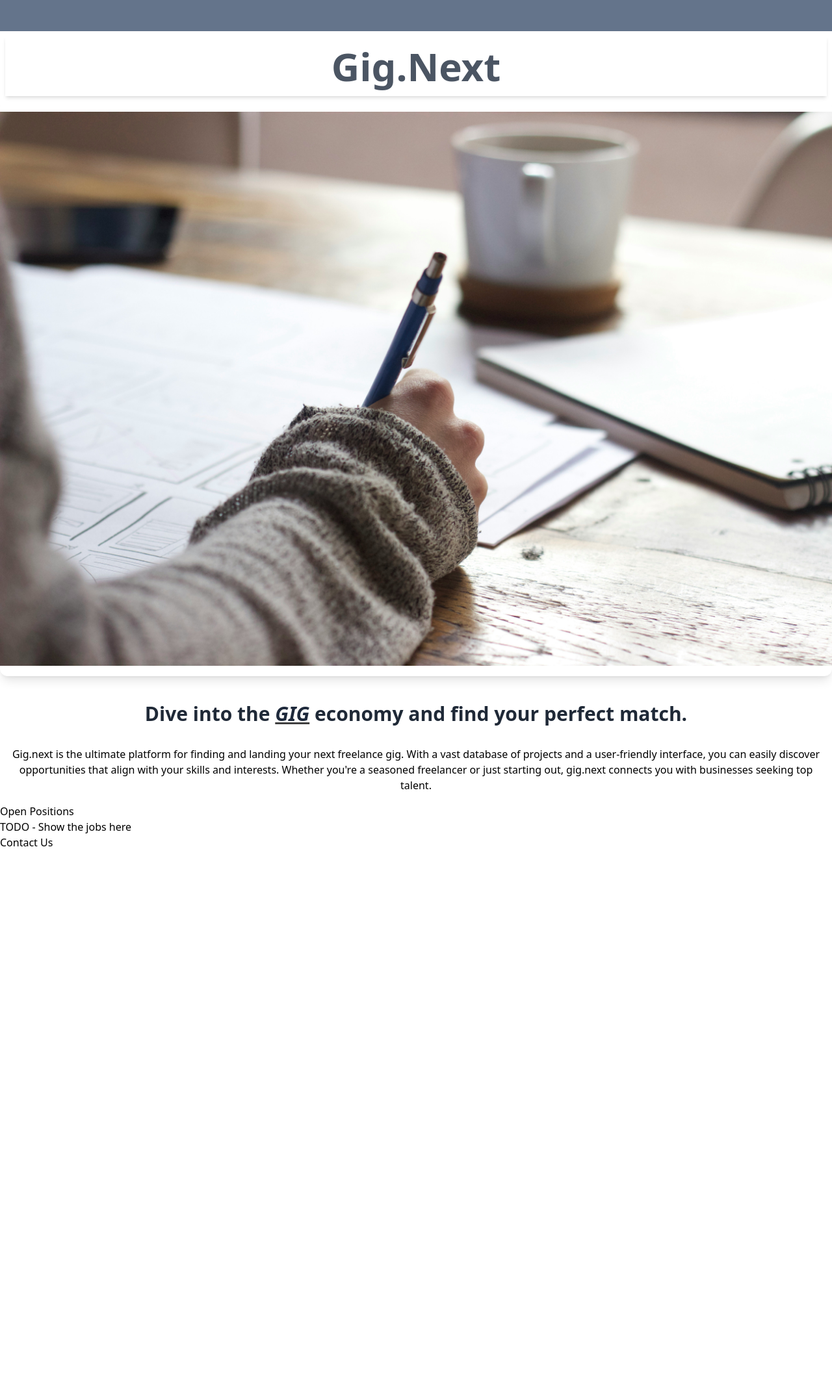
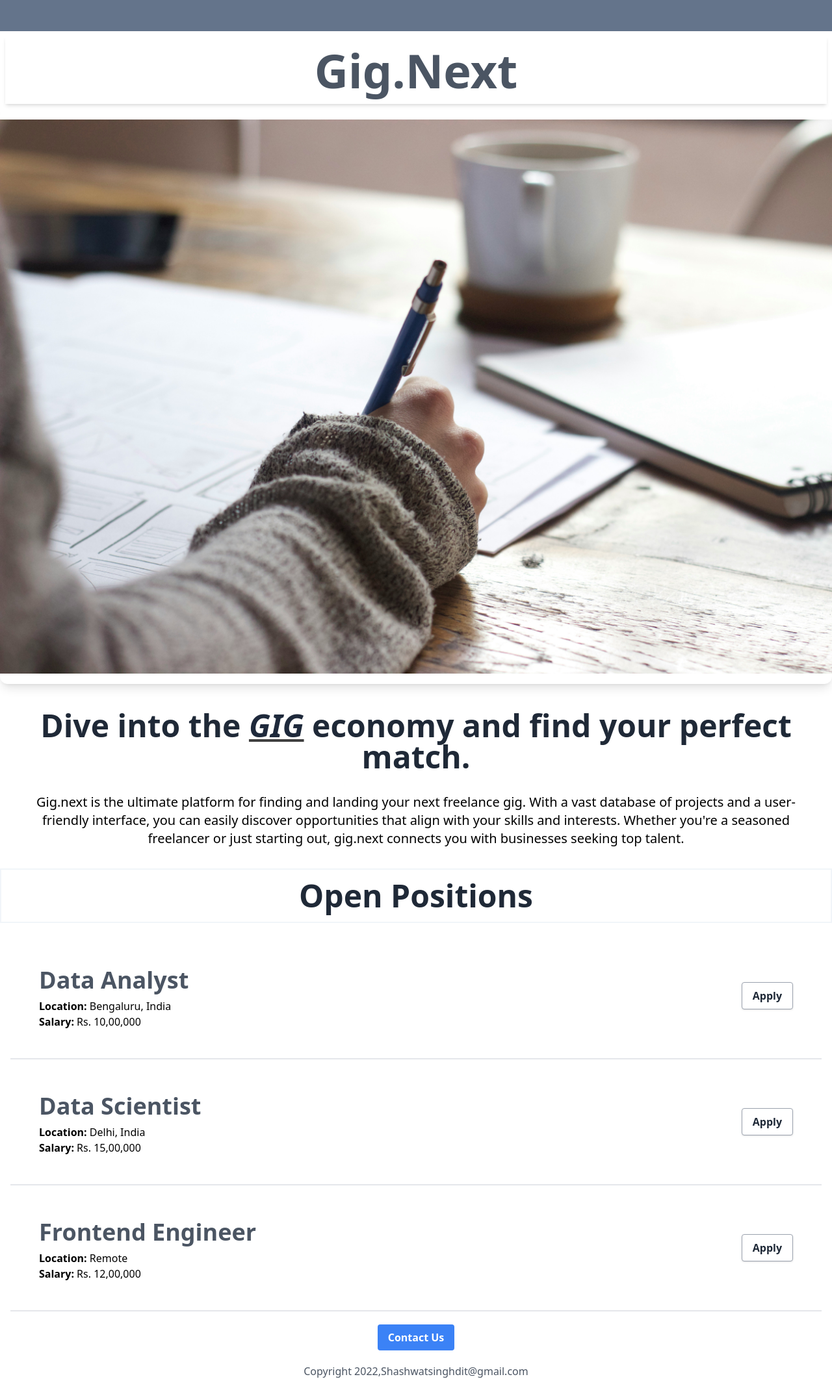
Before and after one commit to EmberDes/Career-website, a Flask app: page / in a window 1280 px wide. Shown: the whole page at 65% size. Before the commit the page ends 1303 px from the top, so only its background shows below. Run offline with Flask 3, Linux system fonts and the light colour scheme; some libraries are stand-ins or nearby versions.

Commit message:
Added Dynamic data and Api Route

```diff
--- a/app.py
+++ b/app.py
@@ -1,10 +1,36 @@
-from flask import Flask, render_template, request, redirect, url_for
+from flask import Flask, jsonify, render_template, request, redirect, url_for
+from jinja2.utils import Joiner
 
 app = Flask(__name__)
 
+jobs=[
+  {
+    'id' : 1,
+    "title":"Data Analyst",
+    "location":"Bengaluru, India",
+    "salary":"Rs. 10,00,000"
+  },
+  {
+    "id":2,
+    "title":"Data Scientist",
+    "location":"Delhi, India",
+    "salary":"Rs. 15,00,000"
+  },
+  {
+    "id":3,
+    "title":"Frontend Engineer",
+    "location":"Remote",
+    "salary":"Rs. 12,00,000"
+  }
+]
 
 @app.route('/')
 def helloworld():
-  return render_template('home.html')
+  return render_template('home.html' , Jobs = jobs)
+@app.route('/jobs')
+def list_jobs():
+  return jsonify(jobs)
+
+
 if __name__ == "__main__":
   app.run(host='0.0.0.0', debug=True)
--- a/pyproject.toml
+++ b/pyproject.toml
@@ -8,6 +8,7 @@ readme = "README.md"
 [tool.poetry.dependencies]
 python = "^3.11"
 flask = "^3.0.3"
+jinja2 = "^3.1.4"
 
 
 [build-system]
--- a/templates/home.html
+++ b/templates/home.html
@@ -15,19 +15,28 @@
 
 
 
-    <h1 class="text-6xl font-bold font-sans m-2 text-center text-gray-600 py-4 shadow-md">Gig.Next</h1>
+    <h1 class="text-7xl font-bold font-sans m-2 text-center text-gray-600 py-4 shadow-md">Gig.Next</h1>
 
 
 
     <img class="container  w-screen h-full mx-auto rounded-xl py-4 shadow-lg   " src = "https://59c42aae-b0c5-48bc-a3d0-f0a8d7520fcd-00-22choi76bucmd.pike.replit.dev/static/Banner.jpg" height=320 >
 
-    <h2 class=" p-4 pt-10  text-center font-semibold text-3xl  text-gray-800 = ">Dive into the <span class="text-slate-800 italic underline decoration-neutral-700 font-bold">GIG</span> economy and find your perfect match.</h2>
+    <h2 class=" p-4 pt-10  text-center font-semibold text-5xl  text-gray-800 = ">Dive into the <span class="text-slate-800 italic underline decoration-neutral-700 font-bold">GIG</span> economy and find your perfect match.</h2>
 
 
-  <p class="text-center p-4 ">Gig.next is the ultimate platform for finding and landing your next freelance gig. With a vast database of projects and a user-friendly interface, you can easily discover opportunities that align with your skills and interests. Whether you're a seasoned freelancer or just starting out, gig.next connects you with businesses seeking top talent. </p>
-  <h2>Open Positions</h2>
-  <p>TODO - Show the jobs here</p>
-  <button>Contact Us</button>
+  <p class="text-center  px-11 p-4 text-xl max-w-fit ">Gig.next is the ultimate platform for finding and landing your next freelance gig. With a vast database of projects and a user-friendly interface, you can easily discover opportunities that align with your skills and interests. Whether you're a seasoned freelancer or just starting out, gig.next connects you with businesses seeking top talent. </p>
+  <h2 class="text-center p-4 text-5xl font-semibold text-gray-800 border-2 border-slate-100 p-4 my-4"">Open Positions</h2>
+  <div>
+    {% for job in Jobs %}
+     {% include 'jobitem.html' %}
+
+    {% endfor %}
+  </div>
+  <button class=" flex m-5  mx-auto w-50%  bg-blue-500 hover:bg-blue-700 text-white font-bold py-2 px-4 rounded">
+    Contact Us
+  </button>
+
+  <p class="text-center text-gray-600""> Copyright 2022,Shashwatsinghdit@gmail.com</p>
 
 </body>
 </html>
--- /dev/null
+++ b/templates/jobitem.html
@@ -0,0 +1,16 @@
+<div class="mx-4  p-11 border-b-2 flex justify-between items-center"">
+  <div>
+  <h4 class="text-4xl font-semibold text-gray-600 my-2 ">   {{job['title']}}</h4>
+    <div >
+      <b>Location:</b> {{job['location']}}
+    </div>
+   {% if 'salary' in job %}
+    <div>
+      <b>Salary:</b> {{job['salary']}}
+    </div>
+   {% endif %}
+  </div>
+  <div class="">
+     <button class="bg-white hover:bg-gray-100 text-gray-800 font-semibold py-2 px-4 border border-gray-400 rounded shadow" > Apply </button>
+   </div>
+</div>
```
Also changed, not shown: 1 other file.
